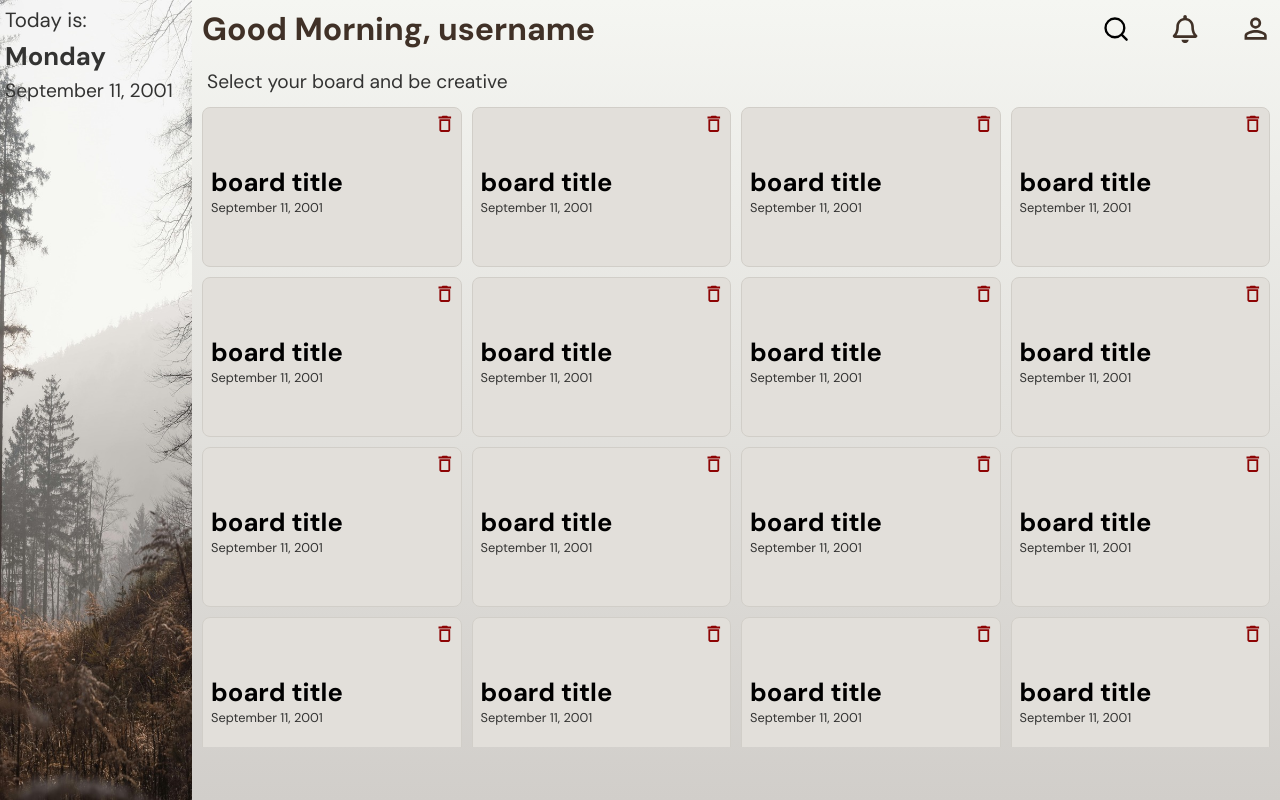
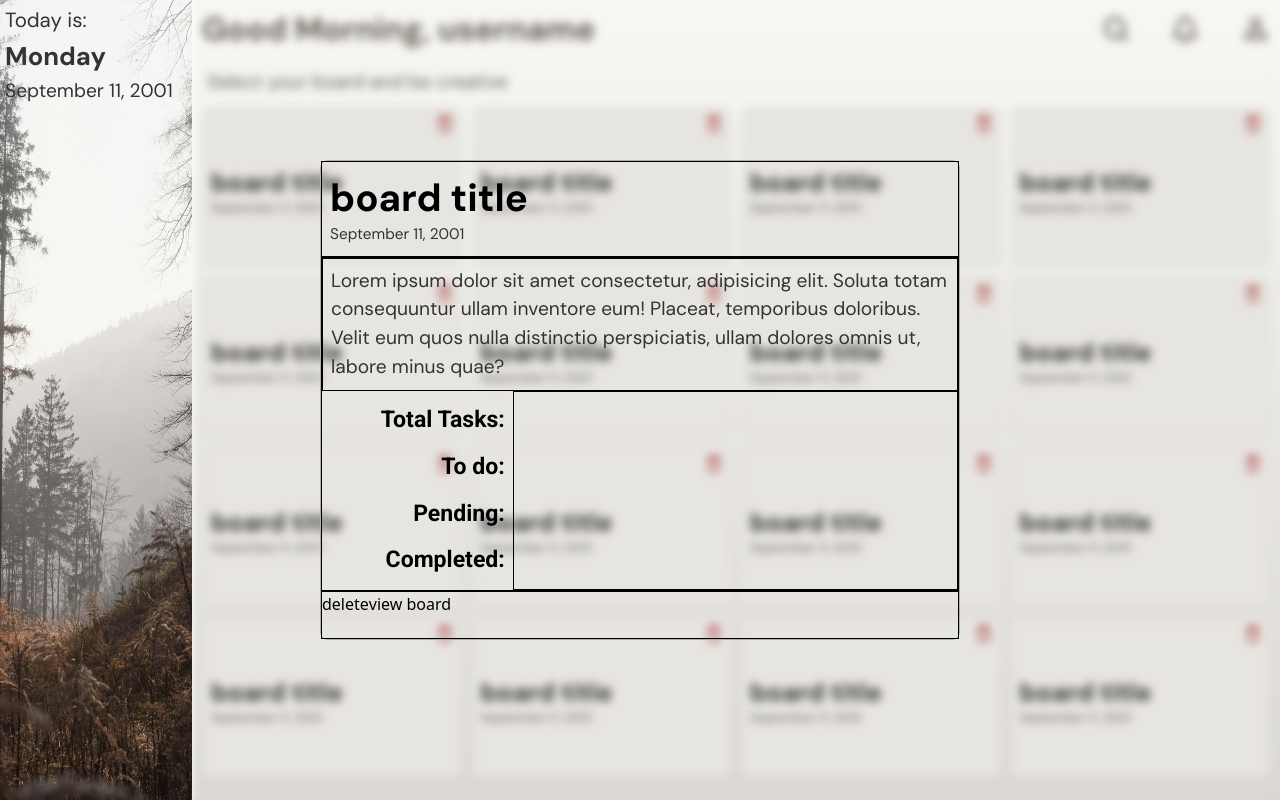
Before and after one commit to Fourthhy/Lumina, a React (Vite) app: page /boardselection in a window 1280 px wide. Built offline with nearby package versions, Linux system fonts and the light colour scheme.

Commit message:
Implementation: Board Modal Confirmation

```diff
--- /dev/null
+++ b/src/components/BoardDescriptionModal.jsx
@@ -0,0 +1,42 @@
+import { BsBoxArrowRight } from "react-icons/bs";
+
+export default function BoardDescriptionModal() {
+    return (
+        <>
+            <div className="w-[50vw] h-[60vh] border-[#b1acac] border-[1px] rounded-[8px]">
+                <div className="h-[20%] border-black border-[1px] w [100%] p-[8px]">
+                    <p className="font-Content font-bold text-[3vw] word-wrap">
+                        board title
+                    </p>
+                    <p className="font-Content text-[1.2vw] text-[#333332] word-wrap mt-[-5px]">
+                        September 11, 2001
+                    </p>
+                </div>
+                <div className="h-[70%] border-black border-[1px] w [100%]">
+                    <div className="h-[40%] border-black border-[1px]">
+                        <p className="font-Content text-[1.5vw] text-[#333332] p-[8px] word-wrap">
+                            Lorem ipsum dolor sit amet consectetur, adipisicing elit. Soluta totam consequuntur ullam inventore eum! Placeat, temporibus doloribus. Velit eum quos nulla distinctio perspiciatis, ullam dolores omnis ut, labore minus quae?
+                        </p>
+                    </div>
+                    <div className="h-[60%] w-[100%] flex">
+                        <div className="h-[100%] w-[30%] flex flex-col justify-evenly text-right pr-[8px]">
+                            <p className="font-Header text-[1.8vw] pl-[8px] font-bold">Total Tasks:</p>
+                            <p className="font-Header text-[1.8vw] pl-[8px] font-bold">To do:</p>
+                            <p className="font-Header text-[1.8vw] pl-[8px] font-bold">Pending:</p>
+                            <p className="font-Header text-[1.8vw] pl-[8px] font-bold">Completed:</p>
+                        </div>
+                        <div className="h-[100%] w-[70%] border-black border-[1px]">
+
+                        </div>
+                    </div>
+                </div>
+                <div className="h-[10%] border-black border-[1px] w-[100%]">
+                    <div>
+                        <button>delete</button>
+                        <button>view board</button>
+                    </div>
+                </div>
+            </div>
+        </>
+    )
+}
--- a/src/index.css
+++ b/src/index.css
@@ -7,15 +7,20 @@
     backdrop-filter: blur(10px);
 }
 
+.glass-5 {
+    background: rgba(255, 255, 255, 0.2);
+    backdrop-filter: blur(5px);
+}
+
 .gradient-morning {
     background: linear-gradient(to bottom,
         #F5F6F2,
         #D1CECA
-
     )
 }
 
 .blur {
     backdrop-filter: blur(10px);
-    color: #d1cec8;
+    color: #b1acac;
+
 }
--- a/src/pages/BoardSelection.jsx
+++ b/src/pages/BoardSelection.jsx
@@ -3,10 +3,16 @@ import { LuSearch } from "react-icons/lu";
 import { MdOutlinePersonOutline } from "react-icons/md";
 
 import BoardCard from "../components/BoardCard"
+import BoardDescriptionModal from "../components/BoardDescriptionModal"
 
 export default function BoardSelection() {
     return (
         <>
+            <div className="relative">
+                <div className="h-screen w-screen absolute top-0 flex justify-center items-center glass-5">
+                    <BoardDescriptionModal />
+                </div>
+                <div>
                     <div className="h-screen w-screen flex">
                         <div className="h-[100%] w-[15%]">
                             <div className="h-[100%] relative">
@@ -41,7 +47,7 @@ export default function BoardSelection() {
                                 Select your board and be creative
                             </div>
                             <div className="m-[10px] ">
-                        <div class="grid grid-cols-3 lg:grid-cols-4 gap-[10px] overflow-y-auto max-h-[80vh]">
+                                <div class="grid grid-cols-3 lg:grid-cols-4 gap-[10px] overflow-y-auto max-h-[86vh]">
                                     <BoardCard />
                                     <BoardCard />
                                     <BoardCard />
@@ -62,6 +68,9 @@ export default function BoardSelection() {
                             </div>
                         </div>
                     </div>
+                </div>
+            </div>
+
         </>
     )
 }
```
Lines whose indentation alone changed are shown as unchanged.
